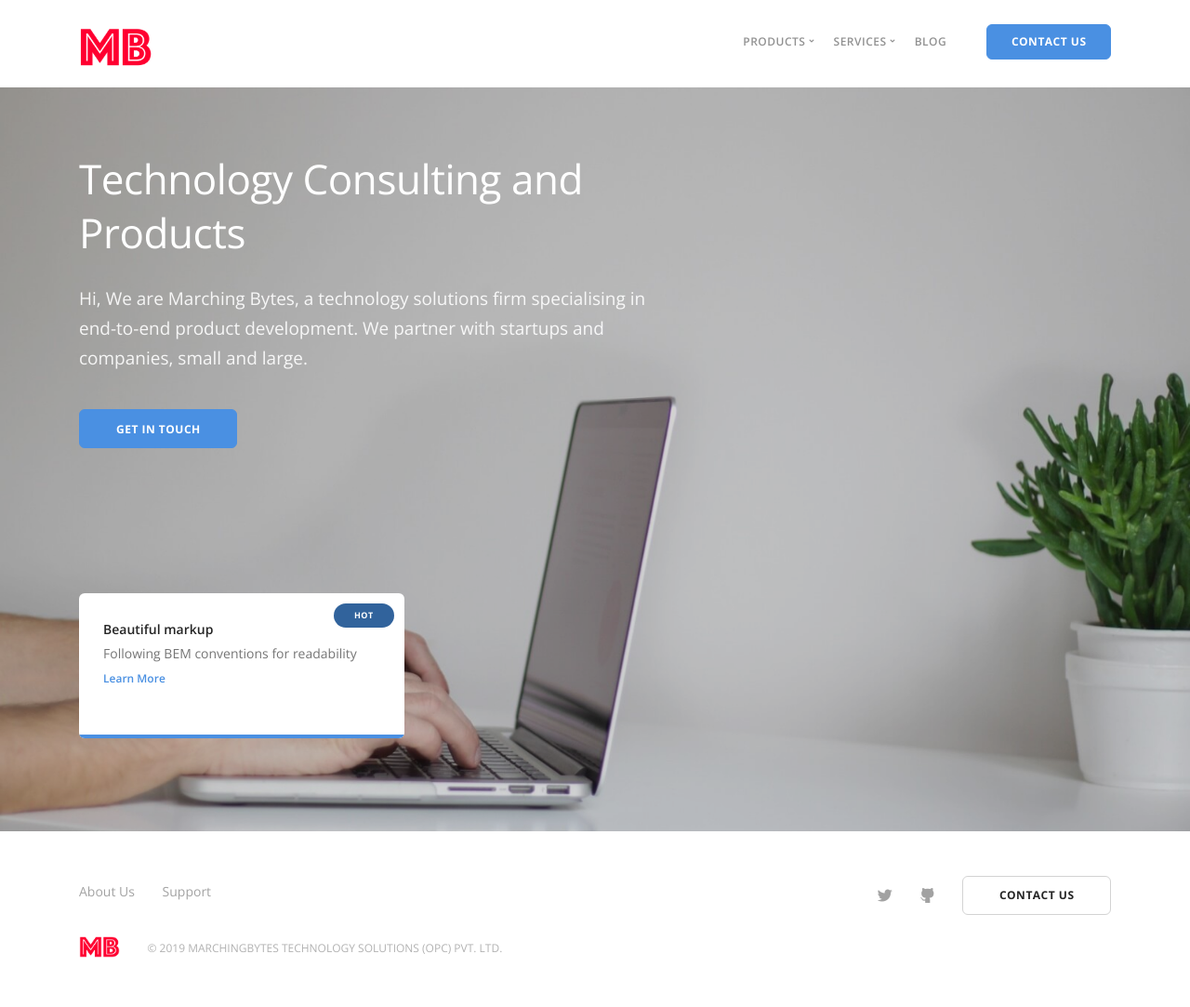
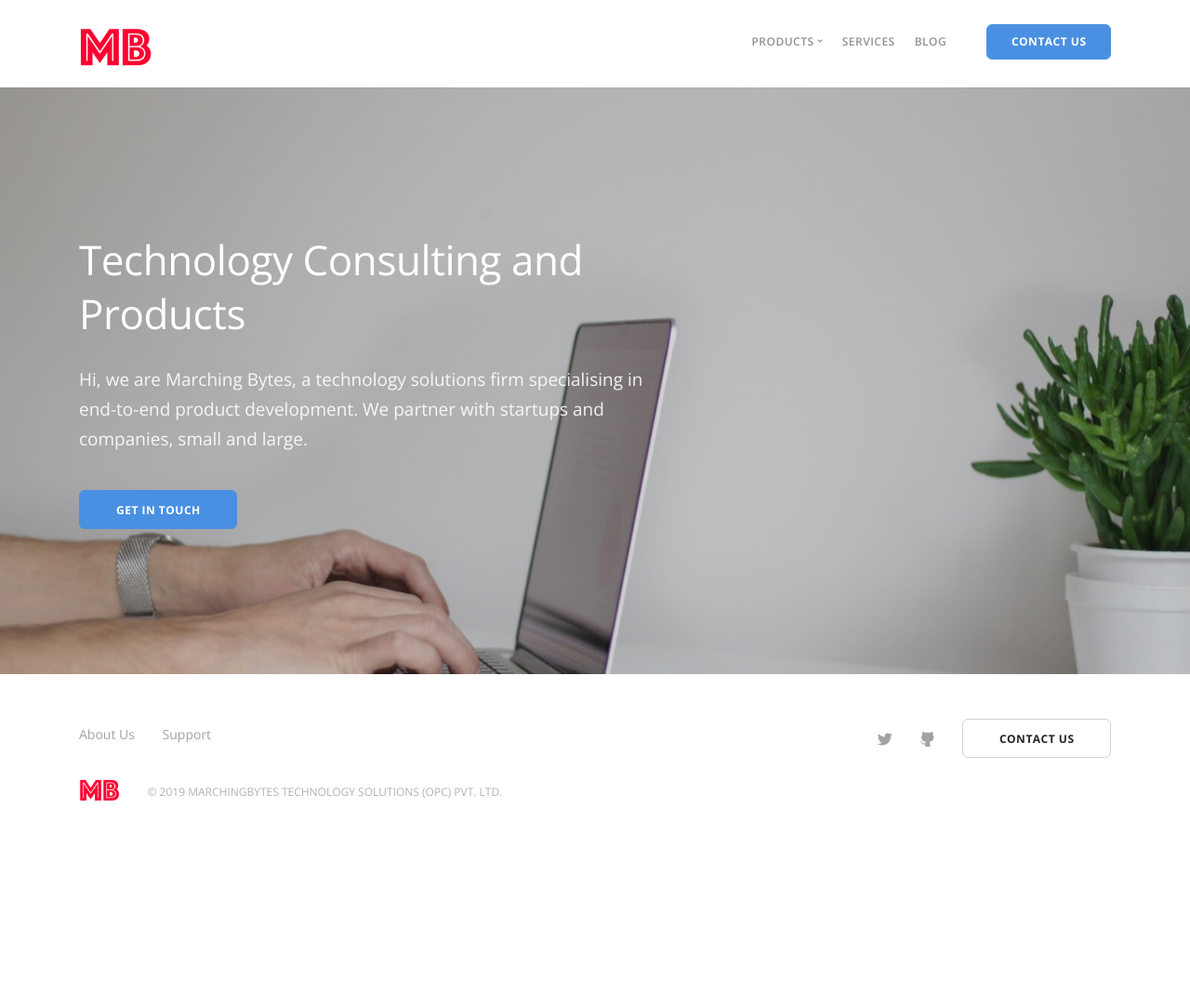
Before and after one commit to pkMinhas/pkMinhas.github.io, a Jekyll site: the page built from index.html, in a window 1280 px wide. Shown: the whole page at 93% size. Built offline with Jekyll 4.4.1, drawn with Linux system fonts in a browser that asks for light colours; some web fonts are replaced; after the commit the page ends 915 px from its top, so only the background shows below that.

Commit message:
ui update

```diff
--- a/_includes/header.html
+++ b/_includes/header.html
@@ -31,7 +31,7 @@
                                                 <div class="dropdown__content col-lg-2">
                                                     <ul class="menu-vertical">
                                                         {% for item in site.data.products %}
-                                                        <li> <a href="{{item.link}}">{{item.name}}</a> </li>
+                                                        <li> <a href="{{item.link}}" target="{{item.target}}">{{item.name}}</a> </li>
                                                         {% endfor %}
                                                     </ul>
                                                 </div>
@@ -39,41 +39,7 @@
                                         </div>
                                     </div>
                                 </li>
-                                <li class="dropdown"> <span class="dropdown__trigger">
-                                Services</span>
-                                    <div class="dropdown__container">
-                                        <div class="container">
-                                            <div class="row">
-                                                <div class="dropdown__content row w-100">
-                                                    <div class="col-lg-3">
-                                                        <h5>Menu Title</h5>
-                                                        <ul class="menu-vertical">
-                                                            <li> <a href="#">Single Link</a> </li>
-                                                        </ul>
-                                                    </div>
-                                                    <div class="col-lg-3">
-                                                        <h5>Menu Title</h5>
-                                                        <ul class="menu-vertical">
-                                                            <li> <a href="#">Single Link</a> </li>
-                                                        </ul>
-                                                    </div>
-                                                    <div class="col-lg-3">
-                                                        <h5>Menu Title</h5>
-                                                        <ul class="menu-vertical">
-                                                            <li> <a href="#">Single Link</a> </li>
-                                                        </ul>
-                                                    </div>
-                                                    <div class="col-lg-3">
-                                                        <h5>Menu Title</h5>
-                                                        <ul class="menu-vertical">
-                                                            <li> <a href="#">Single Link</a> </li>
-                                                        </ul>
-                                                    </div>
-                                                </div>
-                                            </div>
-                                        </div>
-                                    </div>
-                                </li>
+                                <li> <a href="/services/">Services</a> </li>
                                 <li> <a href="/blog/">Blog</a> </li>
                             </ul>
                         </div>
--- a/index.html
+++ b/index.html
@@ -3,25 +3,17 @@ layout: default
 title: Marching Bytes Technology Solutions
 ---
 
-<section class="cover cover-features imagebg space--sm" data-overlay="2">
+<section class="cover cover-features imagebg space--md" data-overlay="2">
     <div class="background-image-holder"> <img alt="background" src="assets/img/landing-22.jpg"> </div>
     <div class="container">
         <div class="row">
             <div class="col-md-9 col-lg-7">
                 <h1> Technology Consulting and Products</h1>
-                <p class="lead">Hi, We are Marching Bytes, a technology solutions firm specialising in end-to-end product development.&nbsp;We partner with startups and companies, small and large.</p>
+                <p class="lead">Hi, we are Marching Bytes, a technology solutions firm specialising in end-to-end product development.&nbsp;We partner with startups and companies, small and large.</p>
                 <a class="btn btn--primary type--uppercase" href="/contact/"> <span class="btn__text">
             Get in touch</span> </a>
             </div>
         </div>
-        <div class="row">
-            <div class="col-md-4">
-                <div class="feature feature--featured feature-1 boxed boxed--border bg--white">
-                    <h5>Beautiful markup</h5>
-                    <p> Following BEM conventions for readability </p> <a href="#">
-            Learn More
-        </a> <span class="label">Hot</span> </div>
-            </div>
-        </div>
+
     </div>
 </section>
```
Also changed, not shown: _data/products.yml (+9 -4 lines), about.md (+5 -5 lines), 6 other files.
